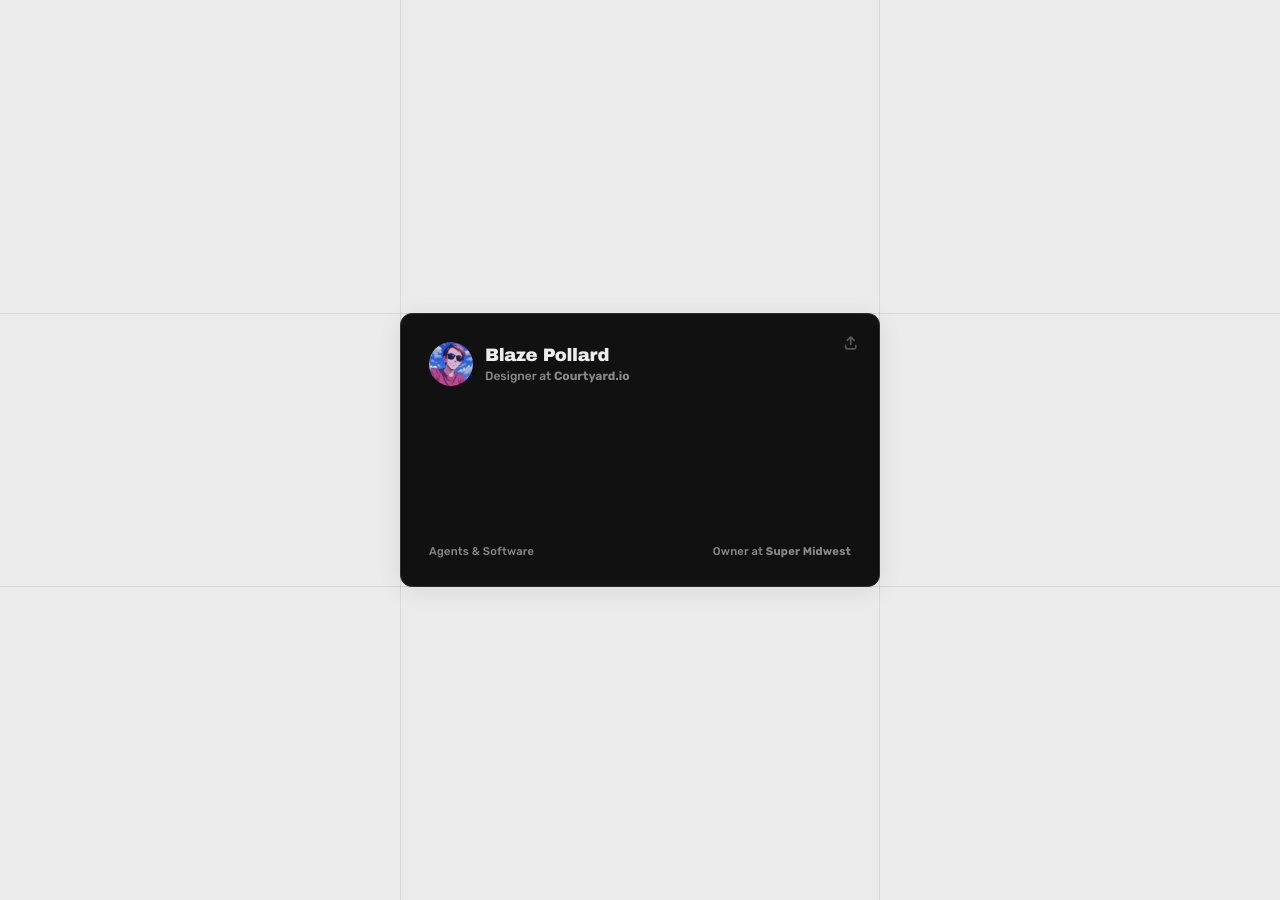
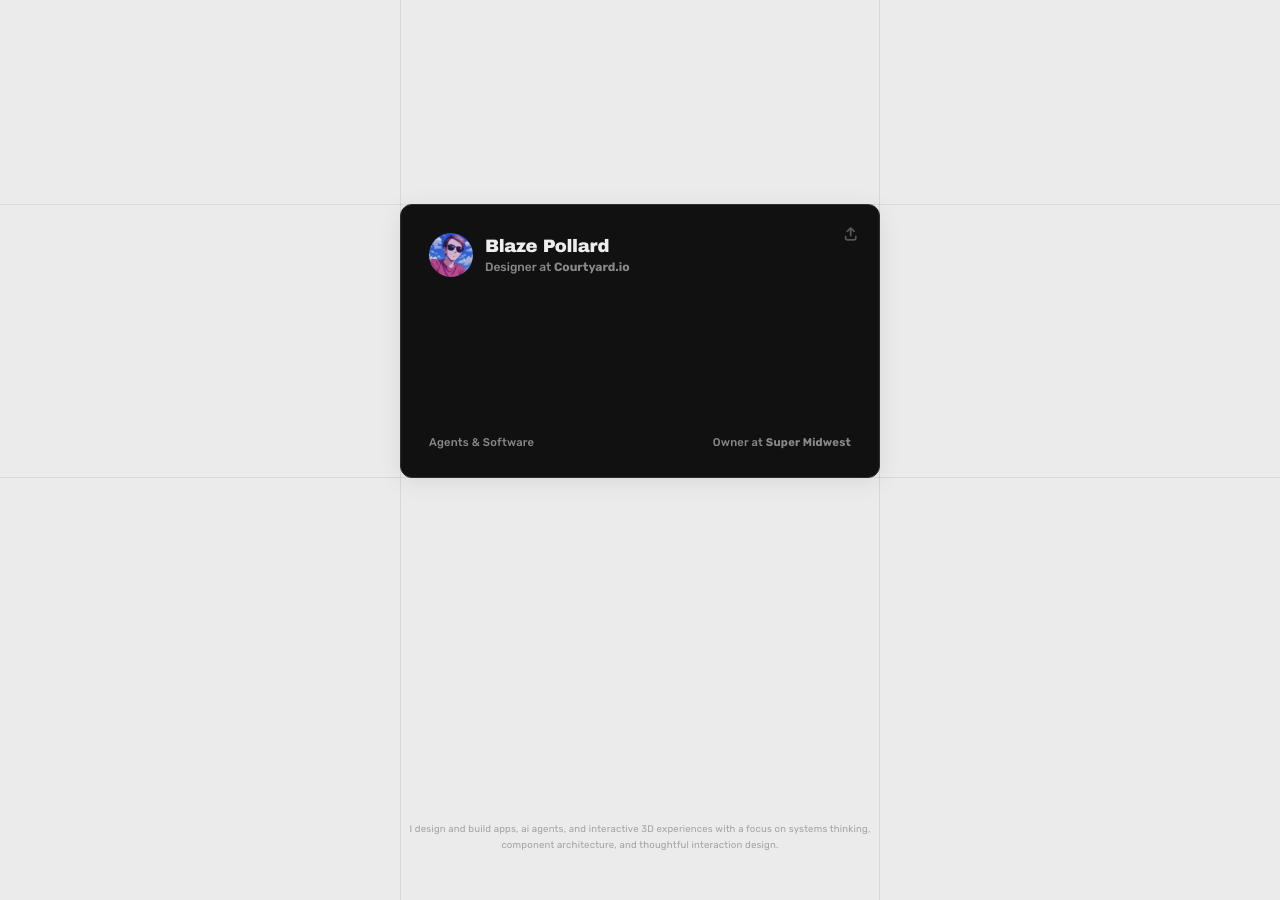
Before and after one commit to 0xblz/blaze-design, a Jekyll site: the page built from index.html, in a window 1280 px wide. Built offline with Jekyll 4.4.1, drawn with Linux system fonts in a browser that asks for light colours; nearby versions of some CDN libraries.

Commit message:
intro text

```diff
--- a/assets/css/style.scss
+++ b/assets/css/style.scss
@@ -56,17 +56,39 @@ html, body {
 // ─── Page ────────────────────────────────────────────────────────────────────
 .page {
   display: flex;
+  flex-direction: column;
   align-items: center;
-  justify-content: center;
+  justify-content: flex-start;
   min-height: 100dvh;
   padding: 2rem;
 }
 
+// ─── Page tagline ─────────────────────────────────────────────────────────────
+// Fine-print line that sits at the page bottom. margin-top: auto consumes all
+// remaining space in the flex column, pinning the tagline to the bottom.
+// margin-bottom keeps it off the viewport edge.
+.page-tagline {
+  margin-top: auto;
+  margin-bottom: 1rem;
+  max-width: 480px;
+  width: 100%;
+  font-size: 0.6rem;
+  font-weight: 400;
+  line-height: 1.6;
+  color: var(--text-muted);
+  text-align: center;
+  opacity: 0.6;
+  letter-spacing: 0.02em;
+}
+
 // ─── Card frame (positioning context for guides) ────────────────────────────
+// margin-block: auto keeps the card vertically centered in the flex column
+// while margin-top: auto on .page-tagline claims the remaining bottom space.
 .card-frame {
   position: relative;
   width: 100%;
   max-width: 480px;
+  margin-block: auto;
   aspect-ratio: 1.75;
   perspective: 1200px;
 }
--- a/index.html
+++ b/index.html
@@ -56,6 +56,7 @@ js: gallery
             </div>
         </div>
     </div>
+    <p class="page-tagline">{{ page.description }}</p>
 </div>
 
 {% include gallery.html folder="/assets/images/gallery/" %}
```
